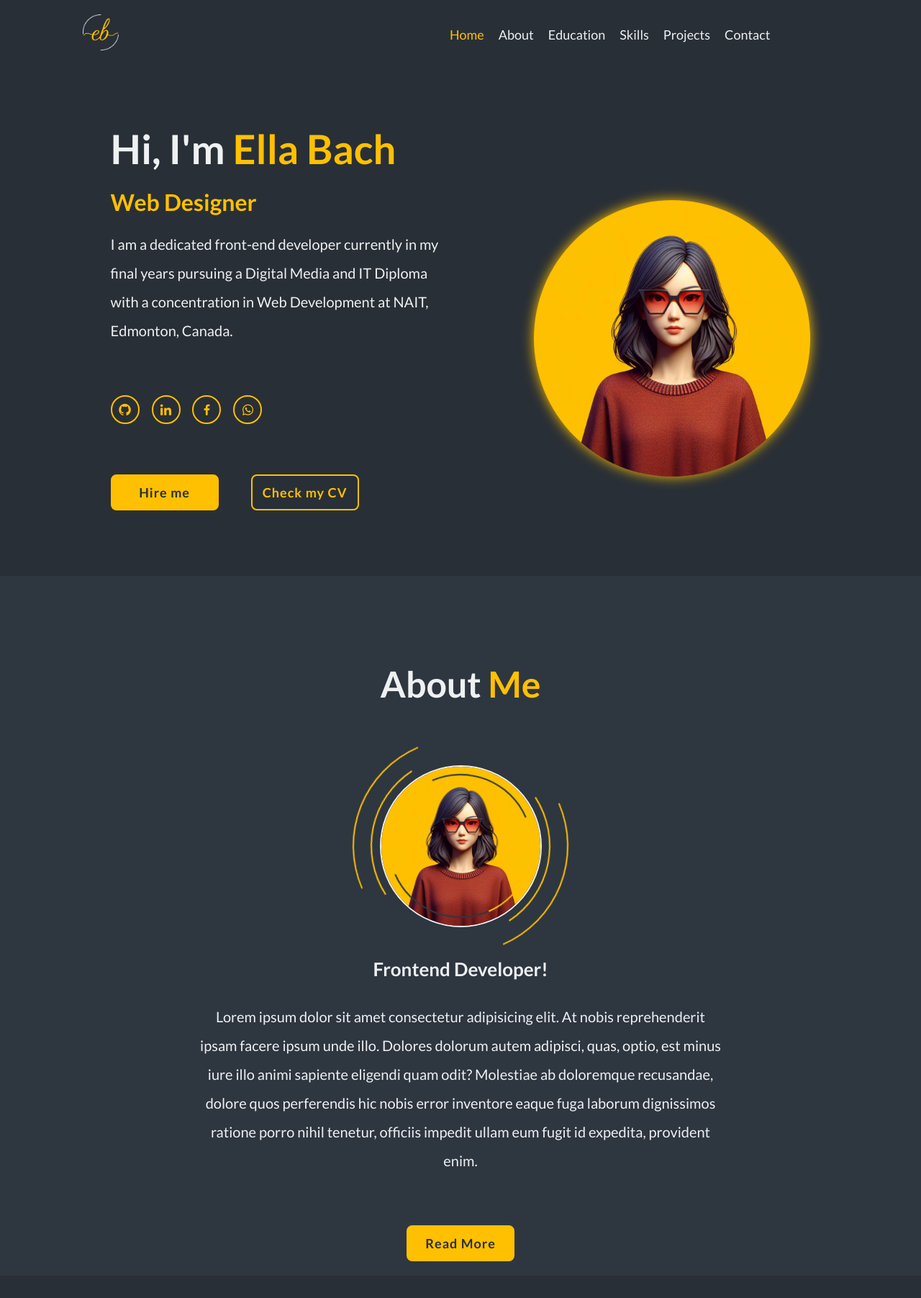
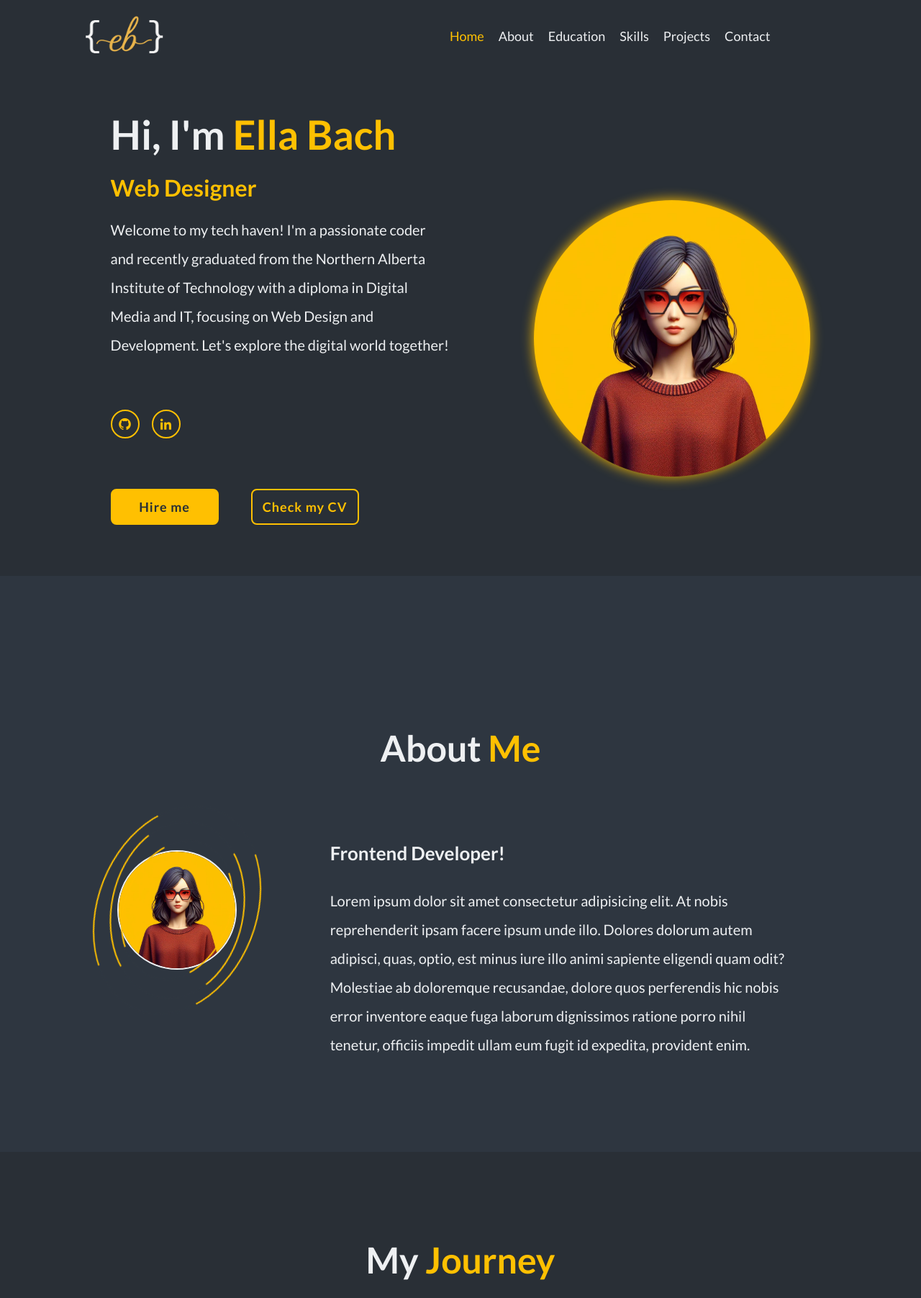
Before and after one commit to ellabach294/react-portfolio, a plain HTML site: page index.html in a window 1280 px wide. Shown: the top 1803 px of the page at 72% size. Drawn offline with nearby package versions, Linux system fonts and the light colour scheme.

Commit message:
added resume, updated personal logo, and layout

```diff
--- a/css/style.css
+++ b/css/style.css
@@ -53,7 +53,7 @@ section {
 }
 
 .logo img {
-    max-width: 5rem;
+    width: 80%;
 }
 
 .btn {
@@ -330,17 +330,23 @@ span {
     to{transform:rotate(0deg)}
 }
 
-.about-content {
-    text-align: center;
+.inner-container {
+    display: flex;
+    gap: 10rem;
+}
+
+.about-img {
+    width: 100%;
 }
 
 .about-content h3 {
     font-size: 2.6rem;
+    margin: 2rem;
 }
 
 .about-content p {
     font-size: 2rem;
-    margin: 2rem 12rem 3rem 12rem;
+    margin: 2rem;
 }
 
 .cta-btn.btns {
--- a/index.html
+++ b/index.html
@@ -23,7 +23,7 @@
     <!-- Header -->
     <header class="top-header">
         <a href="index.html" class="logo">
-            <img src="/img/personal-logo.webp" alt="Ella Bach personal logo">
+            <img src="/img/personal-logo.png" alt="Ella Bach personal logo">
         </a>
 
         <button class="btn" aria-expanded="false" aria-controls="navbar">
@@ -53,17 +53,14 @@
                     <h3>Graphic Designer</h3>
                 </div>
             </div>
-            <p>I am a dedicated front-end developer currently in my final years pursuing a Digital Media and IT Diploma
-                with a concentration in Web Development at NAIT, Edmonton, Canada. </p>
+            <p>Welcome to my tech haven! I'm a passionate coder and recently graduated from the Northern Alberta Institute of Technology with a diploma in Digital Media and IT, focusing on Web Design and Development. Let's explore the digital world together! </p>
             <div class="home-icon">
-                <a href=""><i class='bx bxl-github'></i></a>
-                <a href=""><i class='bx bxl-linkedin'></i></a>
-                <a href=""><i class='bx bxl-facebook'></i></a>
-                <a href=""><i class='bx bxl-whatsapp'></i></a>
+                <a href="https://github.com/ellabach294"><i class='bx bxl-github'></i></a>
+                <a href="https://www.linkedin.com/in/ella-bach-b453a8230/"><i class='bx bxl-linkedin'></i></a>
             </div>
             <div class="cta-btn">
-                <a href="#" class="btn">Hire me</a>
-                <a href="#" class="btn">Check my CV</a>
+                <a href="#contact" class="btn">Hire me</a>
+                <a href="Ella-Bach-Resume.pdf" class="btn">Check my CV</a>
             </div>
         </div>
 
@@ -77,6 +74,7 @@
     <section class="about" id="about">
         <h2 class="heading">About <span>Me</span> </h2>
 
+        <div class="inner-container">
             <div class="about-img">
                 <img src="img/personal-image.webp" alt="Personal illustration image">
                 <span class="circle-spin-1"></span>
@@ -91,9 +89,6 @@
                     odit? Molestiae ab doloremque recusandae, dolore quos perferendis hic nobis error inventore eaque fuga
                     laborum dignissimos ratione porro nihil tenetur, officiis impedit ullam eum fugit id expedita, provident
                     enim. </p>
-
-            <div class="cta-btn btns">
-                <a href="#" class="btn">Read More</a>
             </div>
         </div>
     </section>
```
Also changed, not shown: img/logo.png (added), img/personal-logo.png (added), 1 other file. Lines whose indentation alone changed are shown as unchanged.
